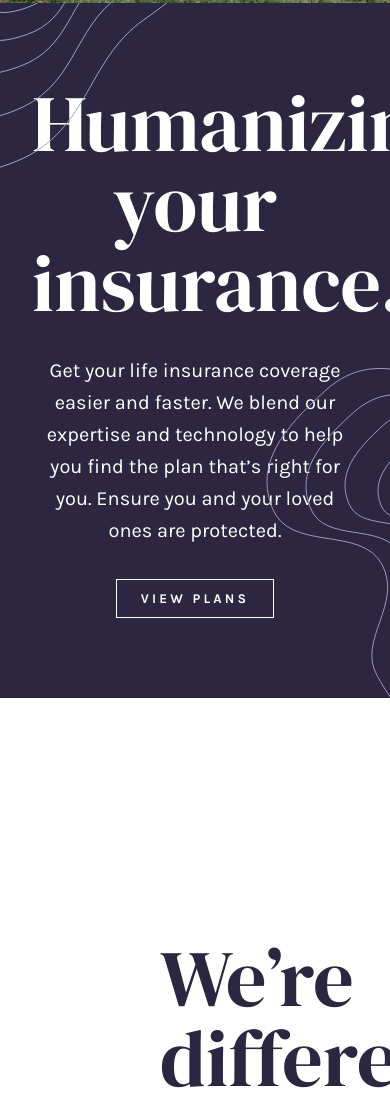
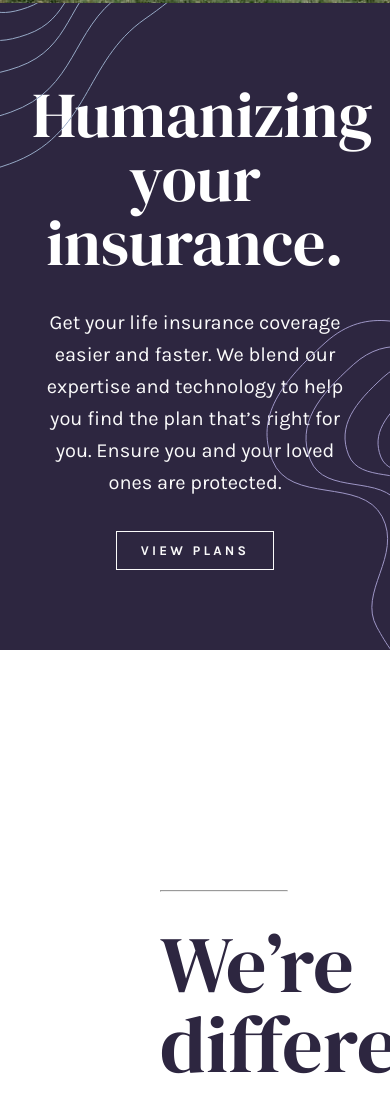
Before and after one commit to paupalazzesi/html-css-exercises, a plain HTML site: page insure-landing-page-master/index.html in a window 390 px wide. Shown: the part 562-1663 px from the top of the page. Drawn offline with Linux system fonts and the light colour scheme.

Commit message:
update mobile

```diff
--- a/insure-landing-page-master/style.css
+++ b/insure-landing-page-master/style.css
@@ -87,7 +87,7 @@ header {
 [class*="body"] {
     font-size: var(--fs-body);
     font-weight: var(--fw-body-regular);
-    color: white;
+    color: var(--clr-neutral-bg);
     line-height: 2rem;
     margin-bottom: 2rem;
 }
@@ -116,8 +116,8 @@ header {
 }
 
 .hero-button {
-    color: white;
-    border: solid 1px white;
+    color: var(--clr-neutral-bg);
+    border: solid 1px var(--clr-neutral-bg);
 }
 
 .hero-image {
@@ -200,8 +200,8 @@ header {
 }
 
 .cta-button {
-    color: white;
-    border: solid 1px white
+    color: var(--clr-neutral-bg);
+    border: solid 1px var(--clr-neutral-bg)
 }
 
 .cta-heading {
@@ -326,8 +326,13 @@ color: var(--clr-bg-section)
         width: 100%;
     }
 
-    hr {
+    .hero-divider {
         display: none
+    }
+
+    .hero-heading {
+        font-size: 4rem;
+        line-height: 4rem;
     }
 
     .pattern-left-mobile {
@@ -351,7 +356,8 @@ color: var(--clr-bg-section)
     }
 
     .weare-items,
-    .weare-heading {
+    .weare-heading,
+    .weare-divider {
         display: block;
         text-align: center;
     }
```
